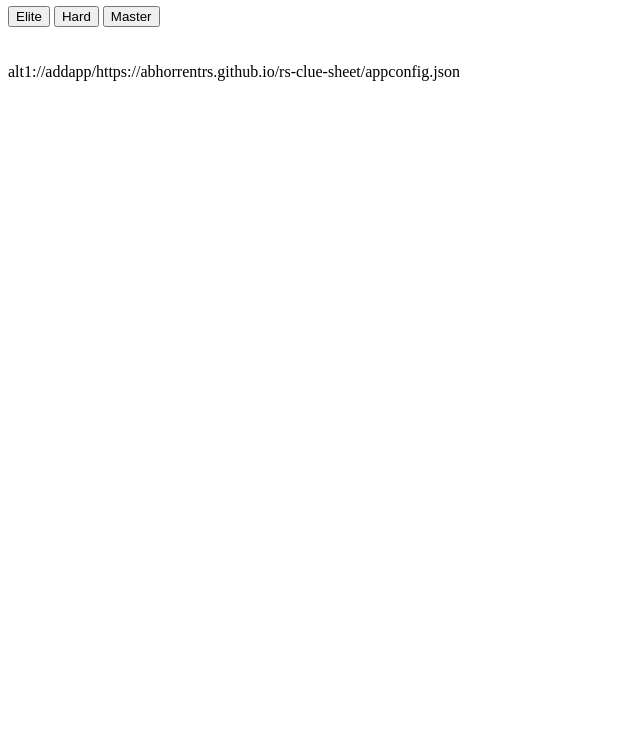
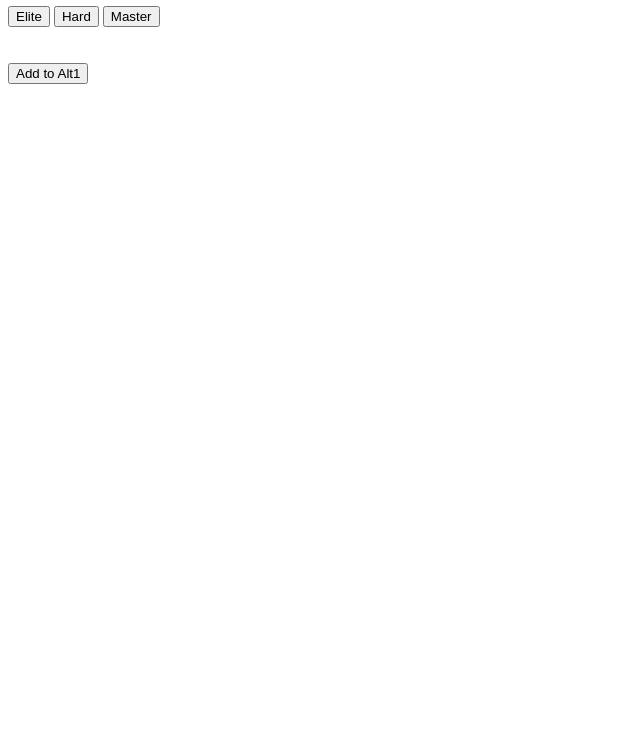
Before and after one commit to abhorrentrs/rs-clue-sheet, a plain HTML site: page index.html in a window 1280 px wide. Shown: the part 60-800 px from the top of the page, without its empty margins (0-640 px from the left). Drawn offline with Linux system fonts and the light colour scheme.

Commit message:
Update index.html

```diff
--- a/index.html
+++ b/index.html
@@ -10,6 +10,7 @@
     <br>
     <br>
     <br>
-    alt1://addapp/https://abhorrentrs.github.io/rs-clue-sheet/appconfig.json
+    <button onclick="window.location.href = 'alt1://addapp/https://abhorrentrs.github.io/rs-clue-sheet/appconfig.json';">Add to Alt1</button>
+
   </body>
 </html>
```
